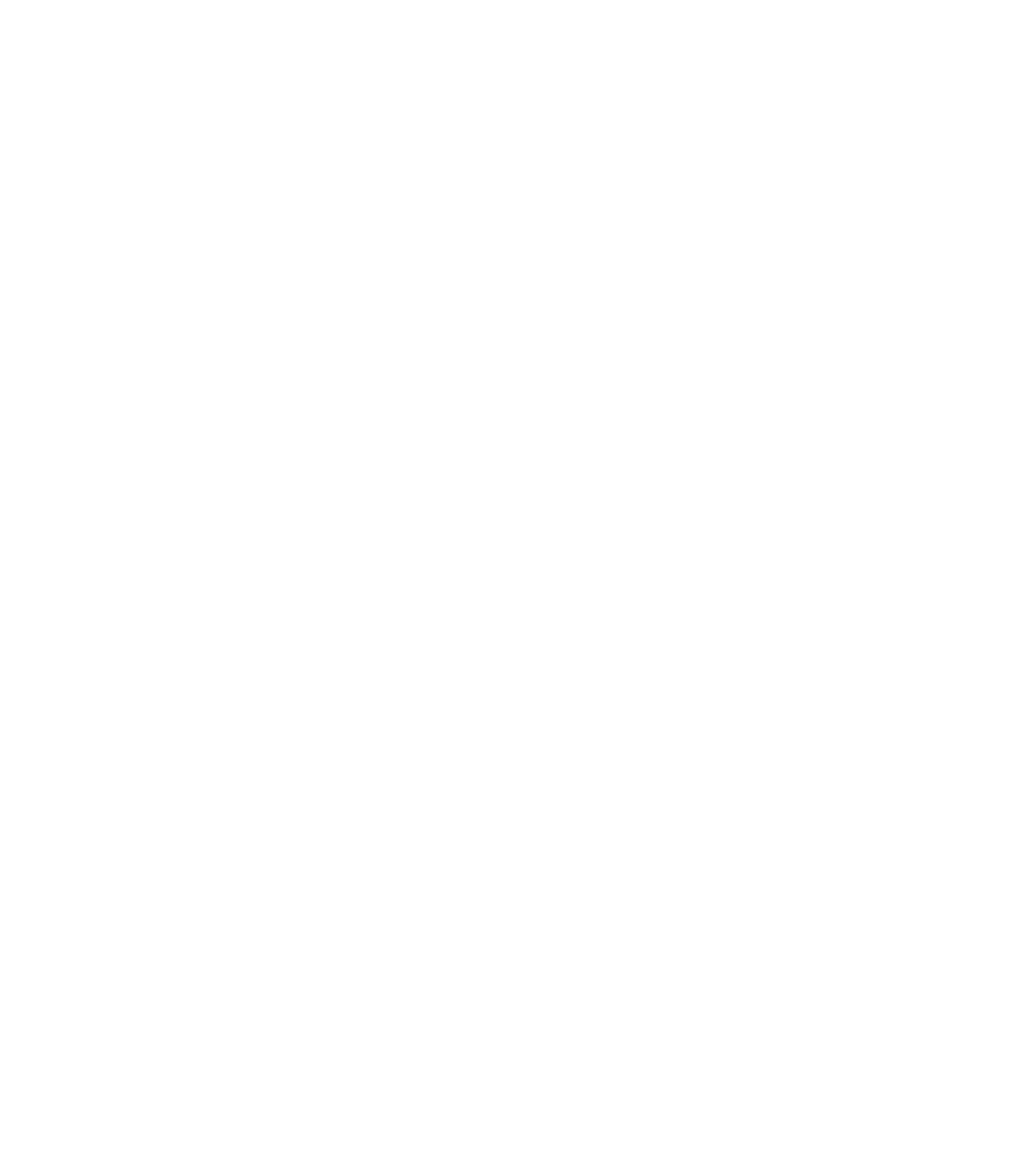
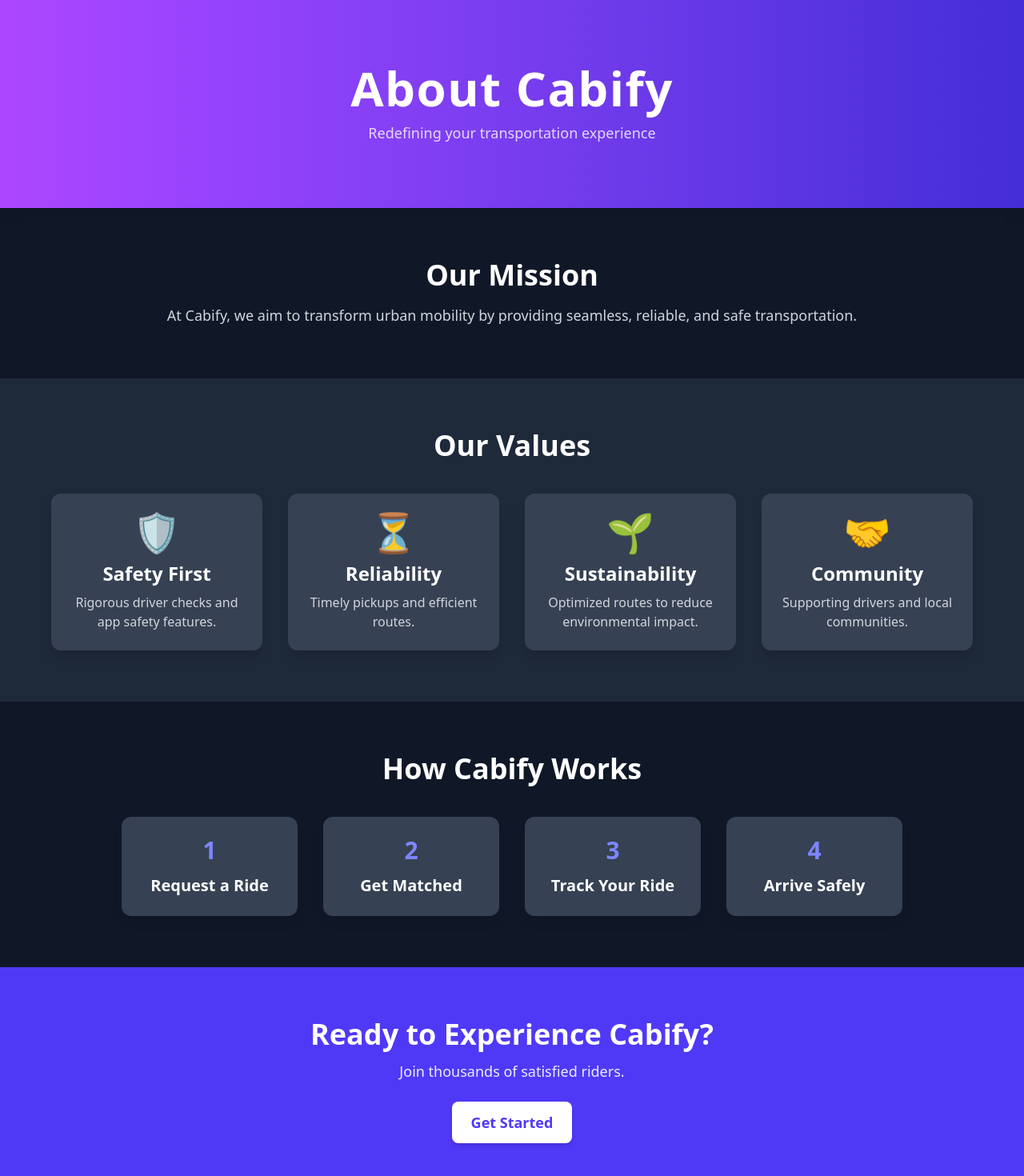
Before and after one commit to Itz-snj/Cabify, a React (Vite) app in the folder frontend/: page /about in a window 1280 px wide. Before the commit this address had no page. Shown: the top 1470 px of the page at 80% size. Before the commit the page ends 800 px from the top, so only its background shows below. Built offline with nearby package versions, Linux system fonts and the light colour scheme.

Commit message:
Added About Page

```diff
--- a/frontend/src/App.jsx
+++ b/frontend/src/App.jsx
@@ -1,19 +1,22 @@
 import React from 'react';
-import { Routes , Route } from 'react-router-dom';
-import Home from "./pages/Home"
+import { Routes, Route } from 'react-router-dom';
+import Home from "./pages/Home";
 import UserLogin from './pages/UserLogin';
 import UserSignUp from './pages/UserSignUp';
 import CaptainLogin from './pages/CaptainLogin';
 import CaptainSignUp from './pages/CaptainSignup';
+import About from './pages/About';
+
 function App() {
   return (
     <div>
       <Routes>
-        <Route path="" element={<Home />} />
+        <Route path="/" element={<Home />} />
         <Route path="/login" element={<UserLogin />} />
         <Route path="/signup" element={<UserSignUp />} />
         <Route path="/captain-login" element={<CaptainLogin />} />
         <Route path="/captain-signup" element={<CaptainSignUp />} />
+        <Route path="/about" element={<About />} />
       </Routes>
     </div>
   );
--- /dev/null
+++ b/frontend/src/pages/About.jsx
@@ -0,0 +1,81 @@
+import { Link } from "react-router-dom";
+import { motion } from "framer-motion";
+
+const About = () => {
+  return (
+    <div className="bg-gray-900 text-white">
+      {/* Hero Section */}
+      <div className="text-center py-20 bg-gradient-to-r from-purple-500 to-indigo-700 shadow-lg">
+        <h1 className="text-6xl font-extrabold tracking-wide">About Cabify</h1>
+        <p className="text-lg mt-3 opacity-80">Redefining your transportation experience</p>
+      </div>
+
+      {/* Mission Section */}
+      <div className="max-w-5xl mx-auto py-16 px-6 text-center">
+        <h2 className="text-4xl font-bold">Our Mission</h2>
+        <p className="text-lg text-gray-300 mt-4 leading-relaxed">
+          At Cabify, we aim to transform urban mobility by providing seamless, reliable, and safe transportation.
+        </p>
+      </div>
+
+      {/* Values Section */}
+      <div className="bg-gray-800 py-16 px-6">
+        <h2 className="text-4xl font-bold text-center mb-10">Our Values</h2>
+        <div className="grid grid-cols-1 md:grid-cols-2 lg:grid-cols-4 gap-8 max-w-6xl mx-auto">
+          {[
+            { title: "Safety First", desc: "Rigorous driver checks and app safety features.", icon: "🛡️" },
+            { title: "Reliability", desc: "Timely pickups and efficient routes.", icon: "⏳" },
+            { title: "Sustainability", desc: "Optimized routes to reduce environmental impact.", icon: "🌱" },
+            { title: "Community", desc: "Supporting drivers and local communities.", icon: "🤝" },
+          ].map((value, index) => (
+            <motion.div
+              key={index}
+              className="p-6 rounded-xl shadow-lg text-center bg-gray-700 bg-opacity-70 backdrop-blur-md"
+              whileHover={{ scale: 1.05 }}
+            >
+              <div className="text-5xl mb-3">{value.icon}</div>
+              <h3 className="text-2xl font-semibold">{value.title}</h3>
+              <p className="text-gray-300 mt-2">{value.desc}</p>
+            </motion.div>
+          ))}
+        </div>
+      </div>
+
+      {/* How It Works Section */}
+      <div className="max-w-5xl mx-auto py-16 px-6">
+        <h2 className="text-4xl font-bold text-center mb-10">How Cabify Works</h2>
+        <div className="grid grid-cols-1 md:grid-cols-2 lg:grid-cols-4 gap-8 text-center">
+          {["Request a Ride", "Get Matched", "Track Your Ride", "Arrive Safely"].map((step, index) => (
+            <motion.div
+              key={index}
+              className="p-6 rounded-xl shadow-lg bg-gray-700 bg-opacity-70 backdrop-blur-md"
+              whileHover={{ scale: 1.05 }}
+            >
+              <div className="text-3xl font-bold text-indigo-400">{index + 1}</div>
+              <h3 className="text-xl font-semibold mt-3">{step}</h3>
+            </motion.div>
+          ))}
+        </div>
+      </div>
+
+      {/* CTA Section */}
+      <motion.div
+        className="bg-indigo-600 text-center py-16"
+        initial={{ opacity: 0, y: 30 }}
+        animate={{ opacity: 1, y: 0 }}
+        transition={{ duration: 0.5 }}
+      >
+        <h2 className="text-4xl font-bold">Ready to Experience Cabify?</h2>
+        <p className="text-lg mt-3 opacity-90">Join thousands of satisfied riders.</p>
+        <Link
+          to="/signup"
+          className="mt-6 inline-block bg-white text-indigo-600 px-6 py-3 rounded-lg text-lg font-semibold shadow-md hover:bg-gray-200 transition duration-300"
+        >
+          Get Started
+        </Link>
+      </motion.div>
+    </div>
+  );
+};
+
+export default About;
```
Also changed, not shown: frontend/package.json (+4 -3 lines).
